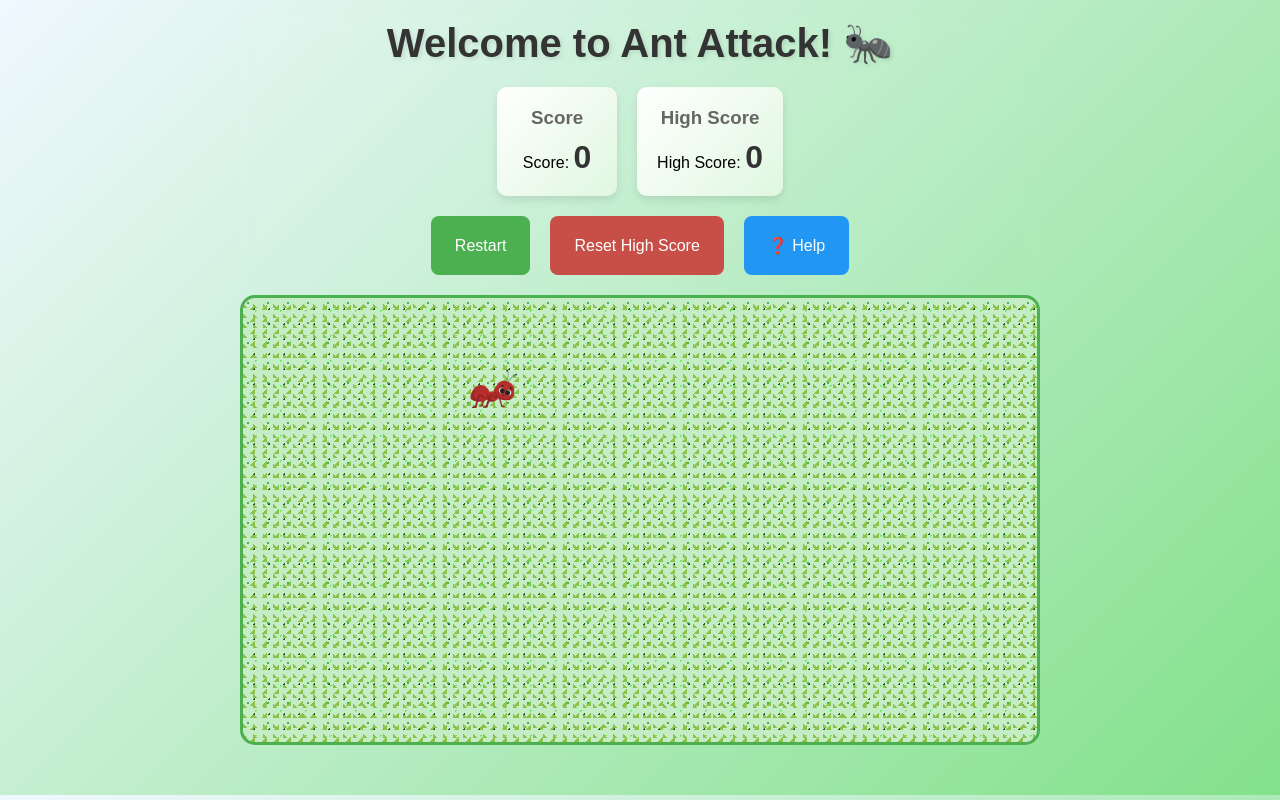
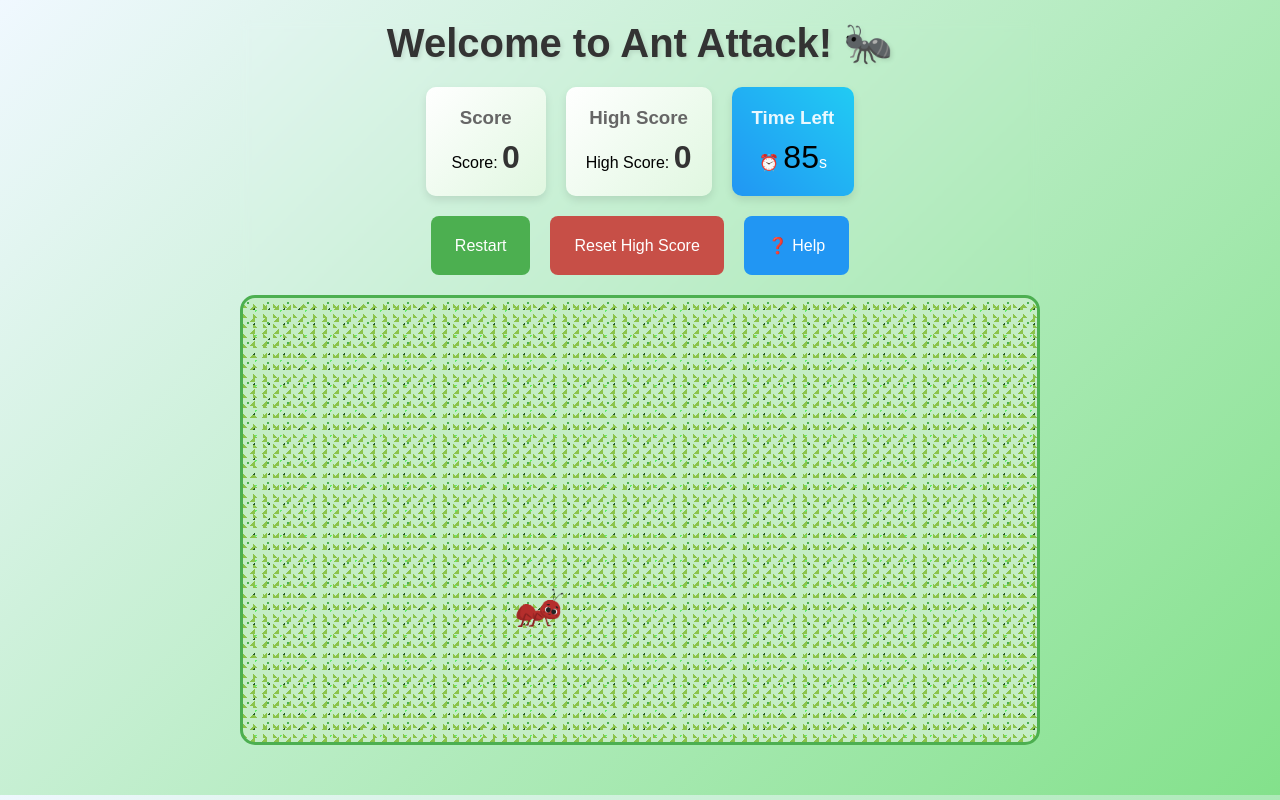
Before and after one commit to yurisha-bajracharya/Ant-Attack, a plain HTML site: page index.html in a window 1280 px wide. Drawn offline with Linux system fonts and the light colour scheme.

Commit message:
Add timer

```diff
--- a/index.html
+++ b/index.html
@@ -17,15 +17,16 @@
             <div class = "score-card">
                 <h3>High Score</h3>High Score: <span id="highScore">0</span>
             </div>
+            <div class = "score-card timer-card">
+                <h3>Time Left</h3>⏰ <span id="timer">90</span>s
             </div>
-
+</div>
         <div class="controls">
         <button id="restartBtn">Restart</button>
         <button id="resetHighScoreBtn">Reset High Score</button>
          <button class="help-btn" data-tooltip="🎯 Click ants before they escape!&#10;⚡ You have 1 second per ant&#10;🏆 Score points for each catch!">❓ Help</button>
         </div>
         <div id="gameArea" class = "game-area"></div>
-    </div>
     <audio id="smashSound" src="./assets/audio/smash.mp3" preload="auto"></audio>
 
     <script src="./script.js"></script>
--- a/script.js
+++ b/script.js
@@ -3,9 +3,13 @@ let highScore = localStorage.getItem('highScore') || 0;
 let gameInterval;
 let currentAnt = null;
 let antTimeout = null;
+let gameTimer = null;
+let timeLeft = 90;
+let gameRunning = false;
 
 const scoreDisplay = document.getElementById('score');
 const highScoreDisplay = document.getElementById('highScore');
+const timerDisplay = document.getElementById('timer');
 const restartBtn = document.getElementById('restartBtn');
 const resetHighScoreBtn = document.getElementById('resetHighScoreBtn');
 const gameArea = document.getElementById('gameArea');
@@ -13,9 +17,68 @@ const smashSound = document.getElementById('smashSound');
 smashSound.volume = 0.1;
 
 highScoreDisplay.textContent = highScore;
+timerDisplay.textContent = timeLeft;
+
+function updateTimer() {
+    timeLeft--;
+    timerDisplay.textContent = timeLeft;
+
+    if (timeLeft <= 10) {
+        timerDisplay.style.color = 'red'; // Change color to red when time is low
+        timerDisplay.style.fontWeight = 'bold'; // Make it bold
+    } else if (timeLeft <= 30) {
+        timerDisplay.style.color = 'orange'; // Change color to orange when time is moderate
+        timerDisplay.style.fontWeight = 'normal'; // Reset to normal weight
+    } else {
+        timerDisplay.style.color = 'black'; // Reset color to black when time is sufficient
+        timerDisplay.style.fontWeight = 'normal'; // Reset to normal weight
+    }
+
+    if (timeLeft <= 0) {
+        endGame();
+    }
+}
+
+function endGame() {
+    gameRunning = false;
+    clearInterval(gameInterval);
+    clearInterval(gameTimer);
+    clearTimeout(antTimeout);
+
+    if (currentAnt) {
+        currentAnt.remove(); // Remove the current ant if it exists
+        currentAnt = null; // Reset current ant
+    }
+
+ // Show game over message
+    gameArea.innerHTML = `
+        <div style="
+            position: absolute;
+            top: 50%;
+            left: 50%;
+            transform: translate(-50%, -50%);
+            text-align: center;
+            color: #333;
+            font-size: 1.5rem;
+            font-weight: bold;
+        ">
+            <h2>🎮 Game Over!</h2>
+            <p>Final Score: ${score}</p>
+            <p>Time's Up!</p>
+        </div>
+    `;
+
+    // Check if new high score
+    if (score > highScore) {
+        highScore = score;
+        highScoreDisplay.textContent = highScore;
+        localStorage.setItem('highScore', highScore);
+        alert('🏆 New High Score! ' + score + ' points!');
+    }
+}
 
 function spawnAnt() {
-    if (currentAnt) {
+    if (currentAnt || !gameRunning) {
         return; // Prevent spawning multiple ants at the same time
     }
     const ant = document.createElement('div');
@@ -69,17 +132,36 @@ function resetHighScore() {
 }
 
 function startGame() {
+// Reset game state
+    score = 0;
+    timeLeft = 90;
+    gameRunning = true;
+    currentAnt = null;
+
+    // Update displays
+    scoreDisplay.textContent = score;
+    timerDisplay.textContent = timeLeft;
+    timerDisplay.style.color = '#333';
+    timerDisplay.style.fontWeight = 'normal';
+
+    // Clear game area
+    gameArea.innerHTML = '';
+
+    // Clear any existing intervals
     clearInterval(gameInterval);
-    currentAnt = null; // Reset current ant
+    clearInterval(gameTimer);
+    clearTimeout(antTimeout);
+
+    // Start timers
+    gameTimer = setInterval(updateTimer, 1000);
     gameInterval = setInterval(spawnAnt, 1000);
+
+    // Spawn first ant immediately
+    spawnAnt();
 }
 
 //restart game
 function restartGame() {
-    score = 0;
-    scoreDisplay.innerText = 0;
-    gameArea.innerHTML = '';
-    currentAnt = null; // Reset current ant
     startGame();
 }
 
--- a/style.css
+++ b/style.css
@@ -169,6 +169,21 @@ button:hover {
     visibility: visible;
 }
 
+.timer-card {
+    background: linear-gradient(45deg, #2196F3, #21CBF3);
+    color: white;
+}
+
+.timer-card h3 {
+    color: rgba(255, 255, 255, 0.9);
+}
+
+#timer {
+    font-size: 2rem;
+    font-weight: bold;
+    transition: color 0.3s ease;
+}
+
 @keyframes wiggle {
     0%, 100% {
         transform: translate(-50%, -50%) rotate(-5deg);
```
